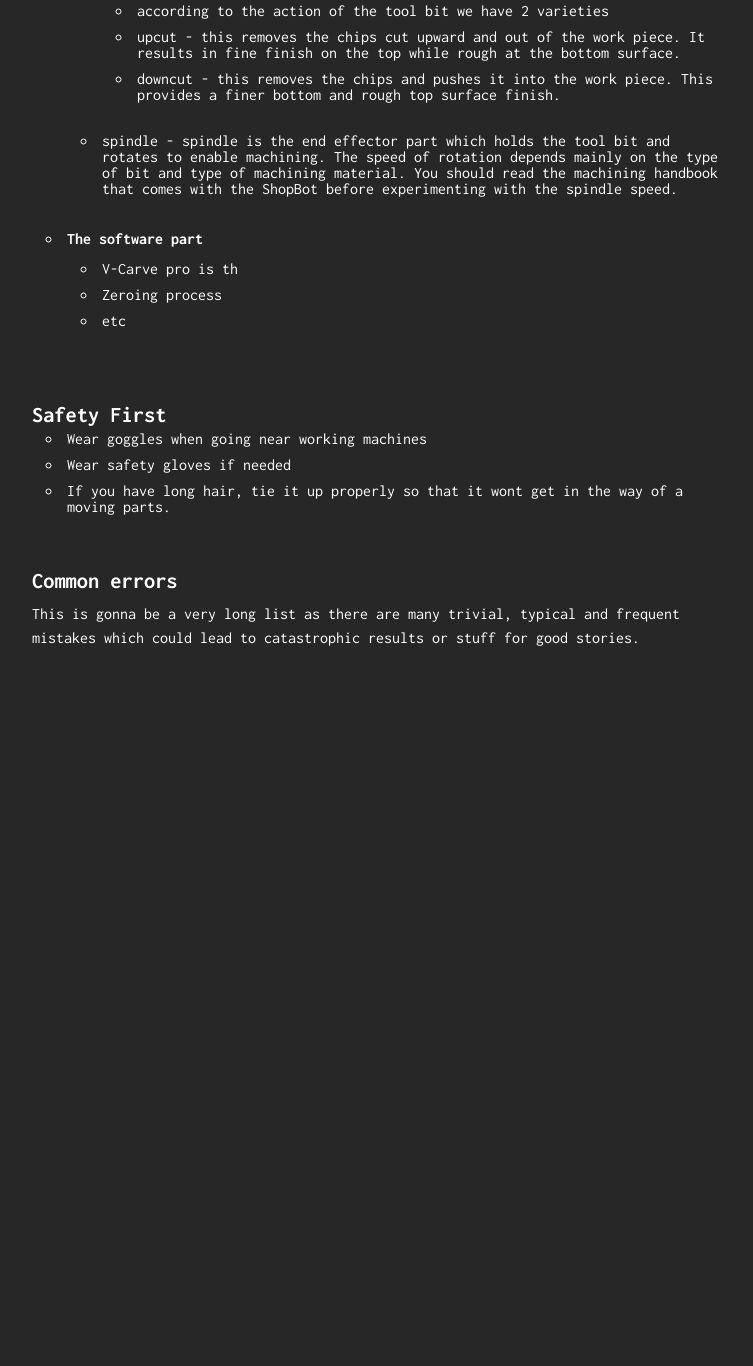
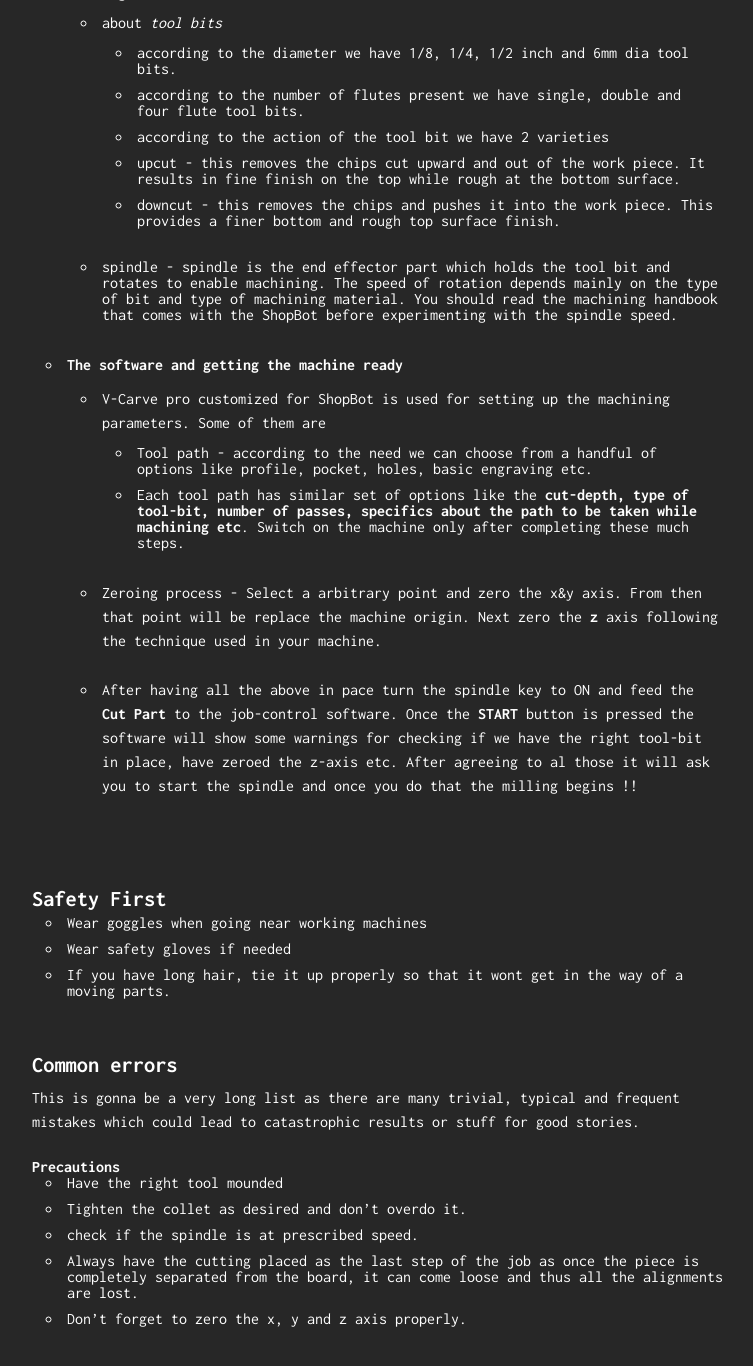
Before and after one commit to VishnuEaswaran/Fab17-instruct, a Jekyll site: the page built from _posts/2017-03-06-Computer_controlled_Machining.md, in a window 1280 px wide and 1400 px high, scrolled down 1307 px. Shown: the top 1366 px of the window, without its empty margins (258-1011 px from the left). Built offline with Jekyll 4.4.1, drawn with Linux system fonts in a browser that asks for light colours; before the commit the page ends 2062 px from its top, so only the background shows below that; some of the changed text lies outside the part shown.

Commit message:
update on  software

```diff
--- a/_posts/2017-03-06-Computer_controlled_Machining.md
+++ b/_posts/2017-03-06-Computer_controlled_Machining.md
@@ -5,7 +5,7 @@ title: Computer Controlled Machining
 
 Quintessence
 ===
-This week we are going to make something [BIG](http://blog.ted.com/2008/07/15/digitally_fabbe/) using the CNC machine/s and of course document all that. The large format machine in our lab is [ShopBot](http://www.shopbottools.com/mProducts/prSalpha.htm). The Modella MDX 20 we used for milling PCB's is not just for that but also for milling many other materials.
+This week we are going to make something [BIG](http://blog.ted.com/2008/07/15/digitally_fabbe/) using the CNC machine/s and of course document all that. The large format machine in our lab is [ShopBot](http://www.shopbottools.com/mProducts/prSalpha.htm). The Modella MDX 20 we used for milling PCB's is not just for that but also for milling many other materials. As Neil puts it "You will learn you need not buy your furniture but make them yourself"
 
 Details
 ===
@@ -20,11 +20,12 @@ This weeks objectives are
 
 Design
 ===
-- Design in 2D and/or 3D for milling. Do a **test cut**, similar to what done during the Laser Cutting week, for determining the tolerance of the machine and the material.
+- Design in 2D and/or 3D for milling. Do a **test cut**, similar to what done during the Laser Cutting week, for determining the tolerance of the machine and the material. You can use any CAD software and export in *.dxf* format. For this week it is not necessary to machine 3D works.
+
 - Design Rules - Keeping note of the result of the *test cut* design something `big`.
 
   * Dependency on material - take into account the material thickness and physical properties like elasticity, reaction to stress, strain etc.
-  * Machine specific Dependencies - depending on the `tool bit` you have to determine the minimum machinable thickness. Fo cutting had materials like metals we would need to have some sought of coolant, as the machining process generates heat, or else pause in between for the tool bit to cool-down.
+  * Machine specific - depending on the machine and `tool bit` you have to determine the minimum machinable thickness. Fo cutting had materials like metals we would need to have some sought of coolant, as the machining process generates heat, or else pause in between for the tool bit to cool-down.
 
 Machining
 ===
@@ -35,18 +36,25 @@ Machining
   * The longest side is the **x** axis and the shorter one is the **y** axis.
   * degrees of freedom - 3
   * about *tool bits*
+
     - according to the diameter we have 1/8, 1/4, 1/2 inch and 6mm dia tool bits.
     - according to the number of flutes present we have single, double and four flute tool bits.
     - according to the action of the tool bit we have 2 varieties
      * upcut - this removes the chips cut upward and out of the work piece. It results in fine finish on the top while rough at the bottom surface.
      * downcut - this removes the chips and pushes it into the work piece. This provides a finer bottom and rough top surface finish.
+
   * spindle - spindle is the end effector part which holds the tool bit and rotates to enable  machining. The speed of rotation depends mainly on the type of bit and type of machining material. You should read the machining handbook that comes with the ShopBot before experimenting with the spindle speed.
 
-- **The software part**
+- **The software and getting the machine ready**
 
-  * V-Carve pro is th
-  * Zeroing process
-  * etc
+  * V-Carve pro customized for ShopBot is used for setting up the machining parameters. Some of them are
+
+    * Tool path - according to the need we can choose from a handful of options like profile, pocket, holes, basic engraving etc.
+    * Each tool path has similar set of options like the **cut-depth, type of tool-bit, number of passes, specifics about the path to be taken while machining etc**. Switch on the machine only after completing these much steps.
+
+  * Zeroing process - Select a arbitrary point and zero the x&y axis. From then that point will be replace the machine origin. Next zero the **z** axis following the technique used in your machine.
+
+  * After having all the above in pace turn the spindle key to ON and feed the **Cut Part** to the job-control software. Once the **START** button is pressed the software will show some warnings for checking if we have the right tool-bit in place, have zeroed the z-axis etc. After agreeing to al those it will ask you to start the spindle and once you do that the milling begins !!
 
 Safety First
 ===
@@ -59,3 +67,11 @@ Common errors
 ===
 
 This is gonna be a very long list as there are many trivial, typical and frequent mistakes which could lead to catastrophic results or stuff for good stories.
+
+#### Precautions
+
+* Have the right tool mounded
+* Tighten the collet as desired and don't overdo it.
+* check if the spindle is at prescribed speed.
+* Always have the cutting placed as the last step of the job as once the piece is completely separated from the board, it can come loose and thus all the alignments are lost.
+* Don't forget to zero the x, y and z axis properly.
```
